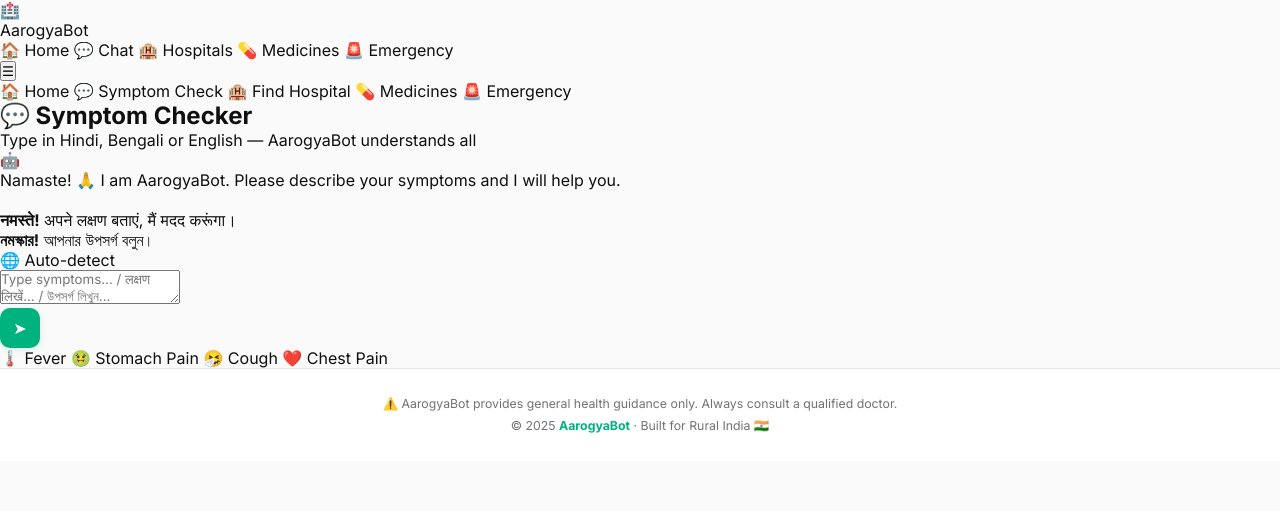
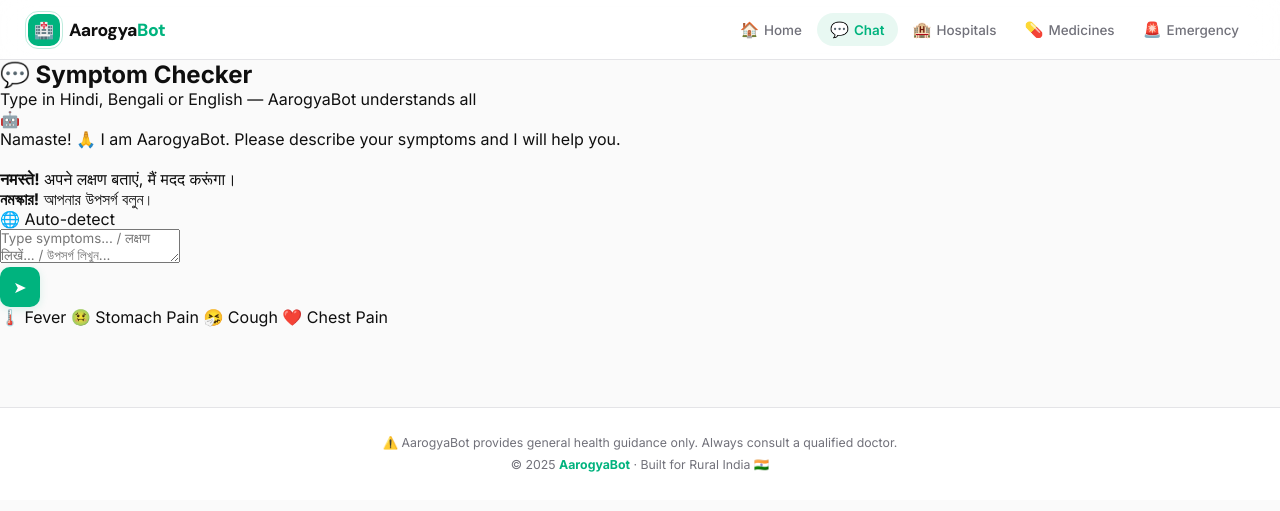
Before and after one commit to Anant-083/Kisan_Mitra, a Flask app: page /chat in a window 1280 px wide. Shown: the top 511 px of the page. Run offline with Flask 3, Linux system fonts and the light colour scheme.

Commit message:
Update base.html

```diff
--- a/templates/base.html
+++ b/templates/base.html
@@ -1,48 +1,54 @@
 <!DOCTYPE html>
 <html lang="en">
 <head>
-  <meta charset="UTF-8" />
-  <meta name="viewport" content="width=device-width, initial-scale=1.0" />
+  <meta charset="UTF-8"/>
+  <meta name="viewport" content="width=device-width,initial-scale=1.0"/>
   <title>AarogyaBot{% block title %}{% endblock %}</title>
   <link rel="preconnect" href="https://fonts.googleapis.com">
   <link rel="preconnect" href="https://fonts.gstatic.com" crossorigin>
-  <link href="https://fonts.googleapis.com/css2?family=Inter:wght@300;400;500;600;700;800;900&display=swap" rel="stylesheet">
-  <link rel="stylesheet" href="{{ url_for('static', filename='css/style.css') }}" />
-  <link rel="manifest" href="{{ url_for('static', filename='manifest.json') }}" />
-  <meta name="theme-color" content="#061a1a" />
+  <link href="https://fonts.googleapis.com/css2?family=DM+Sans:opsz,wght@9..40,300;9..40,400;9..40,500;9..40,700;9..40,800;9..40,900&family=Inter:wght@300;400;500;600;700&display=swap" rel="stylesheet">
+  <link rel="stylesheet" href="{{ url_for('static', filename='css/style.css') }}"/>
+  <meta name="theme-color" content="#ffffff"/>
 </head>
 <body>
 
-<!-- NAVBAR -->
-<nav class="navbar">
-  <a href="/" class="nav-brand">
-    <div class="nav-logo">🏥</div>
-    <span class="nav-brand-text">Aarogya<span>Bot</span></span>
+<!-- TOP NAV -->
+<nav class="topnav">
+  <a href="/" class="topnav-brand">
+    <div class="brand-mark">🏥</div>
+    <span class="brand-name">Aarogya<em>Bot</em></span>
   </a>
-
-  <div class="nav-links">
-    <a href="/"          class="nav-link {% if request.path == '/' %}active{% endif %}"><span class="ni">🏠</span> Home</a>
-    <a href="/chat"      class="nav-link {% if request.path == '/chat' %}active{% endif %}"><span class="ni">💬</span> Chat</a>
-    <a href="/hospitals" class="nav-link {% if request.path == '/hospitals' %}active{% endif %}"><span class="ni">🏨</span> Hospitals</a>
-    <a href="/medicines" class="nav-link {% if request.path == '/medicines' %}active{% endif %}"><span class="ni">💊</span> Medicines</a>
-    <a href="/emergency" class="nav-link {% if request.path == '/emergency' %}active{% endif %}"><span class="ni">🚨</span> Emergency</a>
+  <div class="topnav-links">
+    <a href="/"          class="tnl {% if request.path=='/' %}active{% endif %}"><span class="tnl-icon">🏠</span>Home</a>
+    <a href="/chat"      class="tnl {% if request.path=='/chat' %}active{% endif %}"><span class="tnl-icon">💬</span>Chat</a>
+    <a href="/hospitals" class="tnl {% if request.path=='/hospitals' %}active{% endif %}"><span class="tnl-icon">🏨</span>Hospitals</a>
+    <a href="/medicines" class="tnl {% if request.path=='/medicines' %}active{% endif %}"><span class="tnl-icon">💊</span>Medicines</a>
+    <a href="/emergency" class="tnl {% if request.path=='/emergency' %}active{% endif %}"><span class="tnl-icon">🚨</span>Emergency</a>
   </div>
-
-  <button class="nav-toggle" onclick="toggleNav()" aria-label="Menu">☰</button>
+  <button class="topnav-ham" onclick="toggleNav()">☰</button>
 </nav>
 
-<!-- MOBILE MENU -->
-<div class="mobile-menu" id="mobileMenu">
-  <a href="/"          onclick="closeNav()" class="{% if request.path == '/' %}active{% endif %}">🏠 Home</a>
-  <a href="/chat"      onclick="closeNav()" class="{% if request.path == '/chat' %}active{% endif %}">💬 Symptom Check</a>
-  <a href="/hospitals" onclick="closeNav()" class="{% if request.path == '/hospitals' %}active{% endif %}">🏨 Find Hospital</a>
-  <a href="/medicines" onclick="closeNav()" class="{% if request.path == '/medicines' %}active{% endif %}">💊 Medicines</a>
-  <a href="/emergency" onclick="closeNav()" class="{% if request.path == '/emergency' %}active{% endif %}">🚨 Emergency</a>
+<!-- MOBILE DRAWER -->
+<div class="mob-drawer" id="mobDrawer">
+  <a href="/"          onclick="closeNav()" class="{% if request.path=='/' %}active{% endif %}">🏠 Home</a>
+  <a href="/chat"      onclick="closeNav()" class="{% if request.path=='/chat' %}active{% endif %}">💬 Symptom Check</a>
+  <a href="/hospitals" onclick="closeNav()" class="{% if request.path=='/hospitals' %}active{% endif %}">🏨 Find Hospital</a>
+  <a href="/medicines" onclick="closeNav()" class="{% if request.path=='/medicines' %}active{% endif %}">💊 Medicines</a>
+  <a href="/emergency" onclick="closeNav()" class="{% if request.path=='/emergency' %}active{% endif %}">🚨 Emergency</a>
 </div>
 
-<main class="main-content">
+<!-- BOTTOM NAV (mobile) -->
+<nav class="botnav">
+  <a href="/"          class="{% if request.path=='/' %}active{% endif %}"><span class="bn-icon">🏠</span>Home</a>
+  <a href="/chat"      class="{% if request.path=='/chat' %}active{% endif %}"><span class="bn-icon">💬</span>Chat</a>
+  <a href="/hospitals" class="{% if request.path=='/hospitals' %}active{% endif %}"><span class="bn-icon">🏨</span>Hospital</a>
+  <a href="/medicines" class="{% if request.path=='/medicines' %}active{% endif %}"><span class="bn-icon">💊</span>Medicine</a>
+  <a href="/emergency" class="{% if request.path=='/emergency' %}active{% endif %}"><span class="bn-icon">🚨</span>SOS</a>
+</nav>
+
+<div class="page-body">
   {% block content %}{% endblock %}
-</main>
+</div>
 
 <footer class="footer">
   <p>⚠️ AarogyaBot provides general health guidance only. Always consult a qualified doctor.</p>
```
